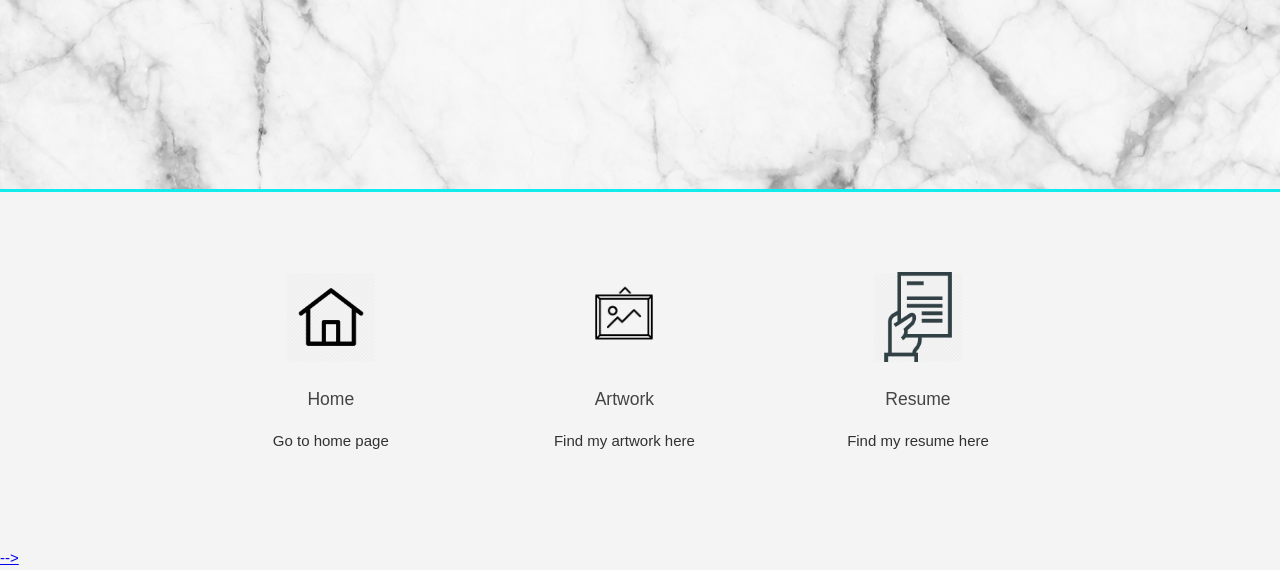
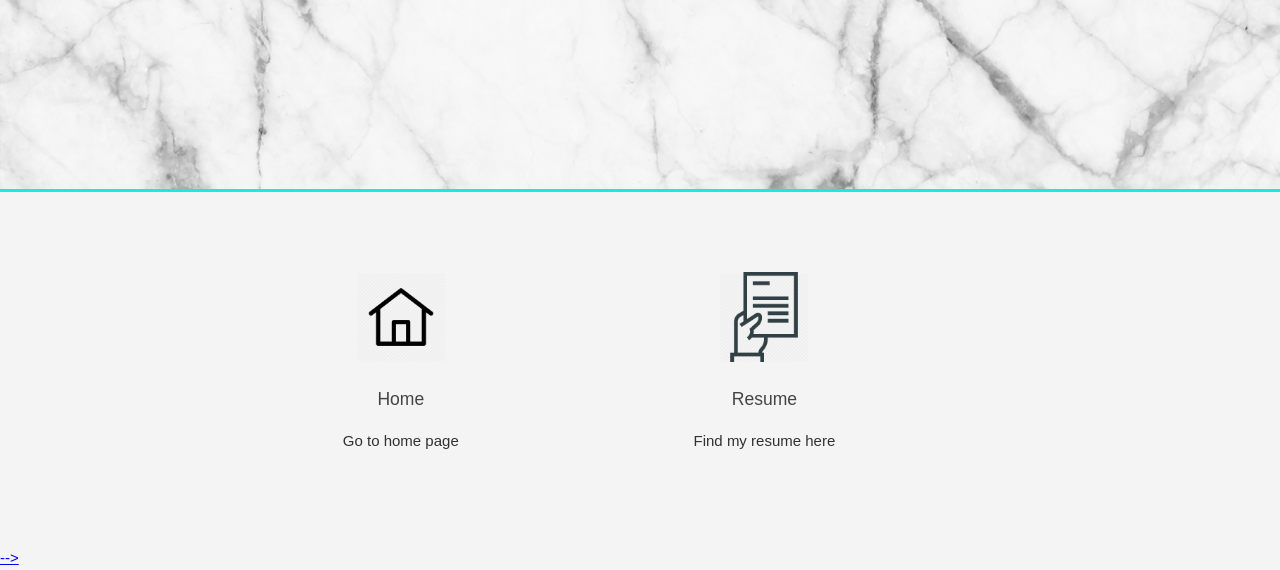
Before and after one commit to SC2001/SC2001.github.io, a plain HTML site: page index.html in a window 1280 px wide. Shown: the part 1087-1657 px from the top of the page. Drawn offline with Linux system fonts and the light colour scheme.

Commit message:
finalupdate

```diff
--- a/index.html
+++ b/index.html
@@ -107,18 +107,11 @@
   <section id="boxes">
     <div class="container">
       <div class="box">
-          <a target="_blank" href="assets/home.png">
+          <a target="_blank" href="index.html">
         <img src="assets/home.png">
         <h3>Home</h3>
         <p> Go to home page </p>
       </div>
-
-      <div class="box">
-          <a target="_blank" href="assets/artwork.png">
-          <img src="assets/artwork.png">
-          <h3>Artwork</h3>
-          <p> Find my artwork here </p>
-        </div>
 
         <div class="box">
           <a target="_blank" href="assets/resumedoc.pdf">
--- a/styles.css
+++ b/styles.css
@@ -98,7 +98,7 @@ h1 {
    background-size: 100%;
    text-align: center;
    color:#ffffff;
-   font-size: 20px;
+   font-size: 30px;
    border-bottom: #eeeeee 30px solid;
    box-shadow: 0 4px 8px 0 rgba(0, 0, 0, 0.2), 0 6px 20px 0 rgba(0, 0, 0, 0.19);
 
@@ -169,6 +169,7 @@ div.box a{
    width: 30%;
    float: left;
    padding: 10px;
+   padding-left: 80px;
    text-align: center;
 }
 #boxes .box img{
```
Also changed, not shown: 1 other file.
